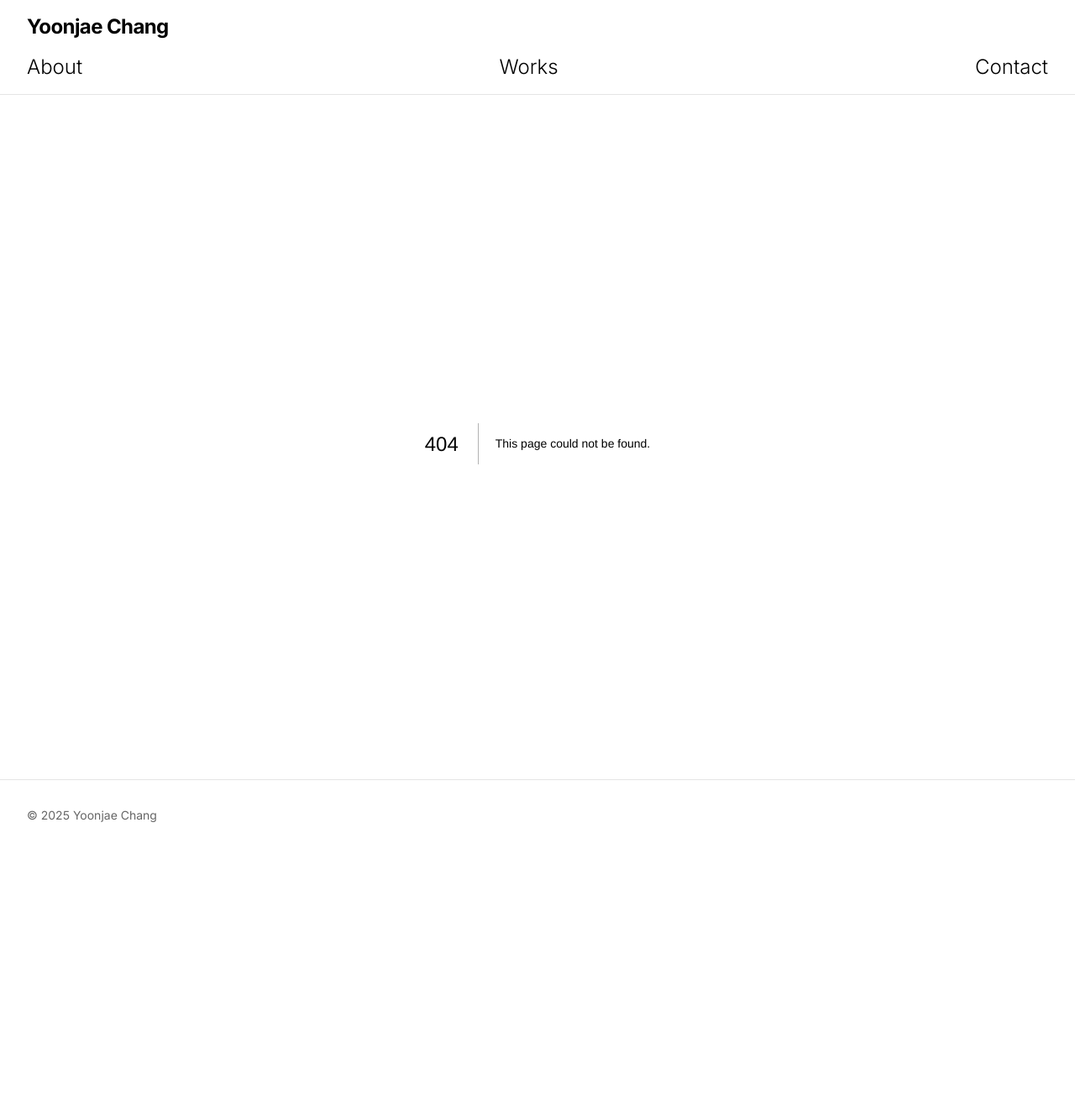
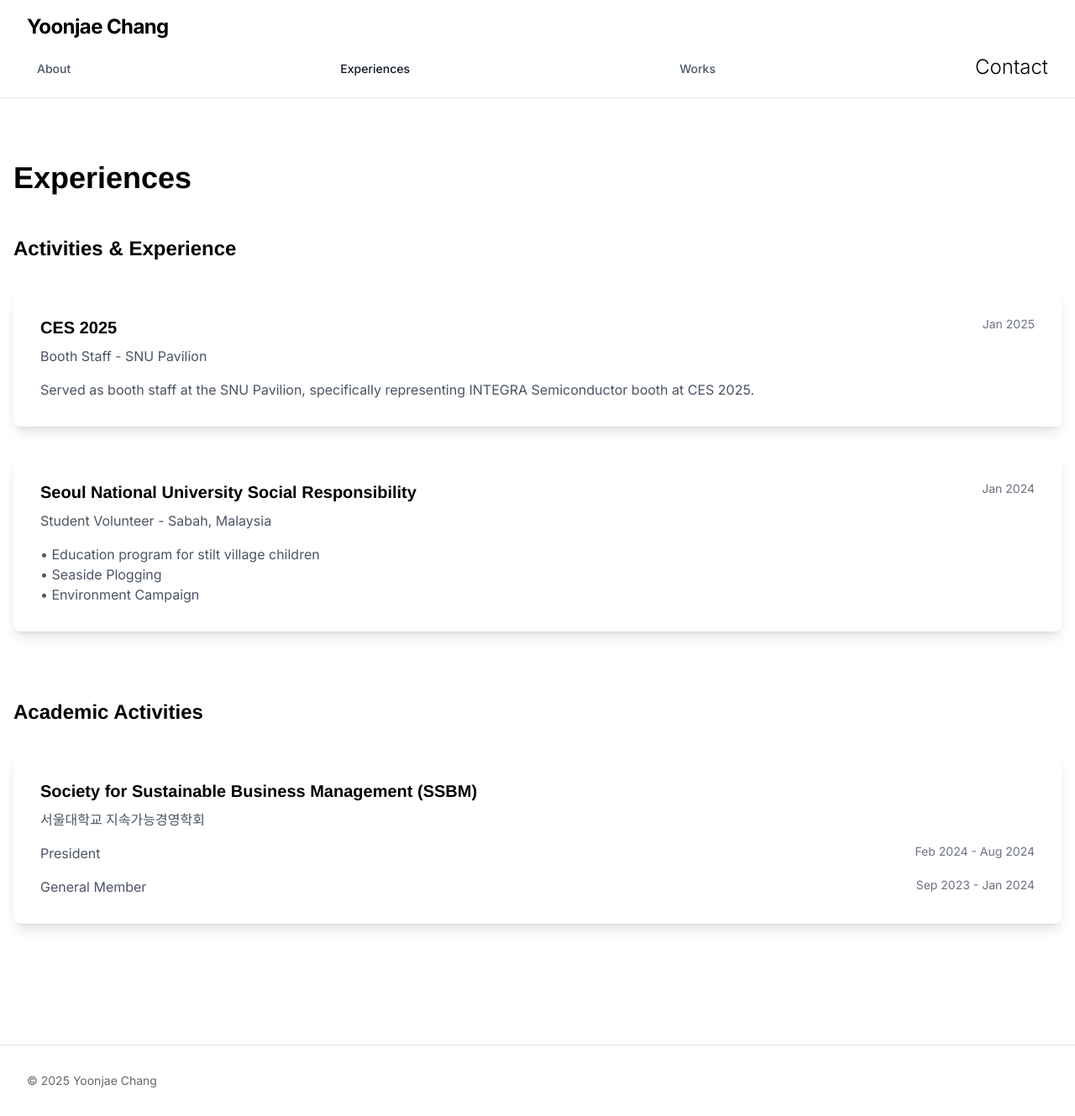
Before and after one commit to yoonj24/personal-website, a Next.js app: page /experiences in a window 1280 px wide. Before the commit this address had no page. Shown: the whole page at 84% size. Before the commit the page ends 1013 px from the top, so only its background shows below. Built offline with nearby package versions, Linux system fonts and the light colour scheme.

Commit message:
Create new Experiences page and update navigation

```diff
--- a/app/_components/Navbar.tsx
+++ b/app/_components/Navbar.tsx
@@ -2,11 +2,13 @@
 
 import Link from 'next/link'
 import { useState, useEffect } from 'react'
+import { useRouter } from 'next/router'
 
 // Navigation component with solid background - Updated April 15
 export default function Navbar() {
   const [visible, setVisible] = useState(true)
   const [prevScrollPos, setPrevScrollPos] = useState(0)
+  const router = useRouter()
 
   useEffect(() => {
     const handleScroll = () => {
@@ -38,10 +40,13 @@ export default function Navbar() {
             Yoonjae Chang
           </Link>
           <div className="flex justify-between w-full">
-            <Link href="/about" className="text-2xl font-light hover:opacity-60 transition-opacity">
+            <Link href="/about" className={`${router.pathname === '/about' ? 'text-gray-900 dark:text-white' : 'text-gray-600 dark:text-gray-300'} hover:text-gray-900 dark:hover:text-white px-3 py-2 text-sm font-medium`}>
               About
             </Link>
-            <Link href="/work" className="text-2xl font-light hover:opacity-60 transition-opacity">
+            <Link href="/experiences" className={`${router.pathname === '/experiences' ? 'text-gray-900 dark:text-white' : 'text-gray-600 dark:text-gray-300'} hover:text-gray-900 dark:hover:text-white px-3 py-2 text-sm font-medium`}>
+              Experiences
+            </Link>
+            <Link href="/works" className={`${router.pathname === '/works' ? 'text-gray-900 dark:text-white' : 'text-gray-600 dark:text-gray-300'} hover:text-gray-900 dark:hover:text-white px-3 py-2 text-sm font-medium`}>
               Works
             </Link>
             <Link href="/contact" className="text-2xl font-light hover:opacity-60 transition-opacity">
--- /dev/null
+++ b/app/experiences/page.tsx
@@ -0,0 +1,70 @@
+import React from 'react'
+
+export default function Experiences() {
+  return (
+    <div className="container mx-auto px-4 py-16">
+      <h1 className="text-4xl font-bold mb-12">Experiences</h1>
+
+      {/* Activities & Experience Section */}
+      <section className="mb-20">
+        <h2 className="text-2xl font-semibold mb-8">Activities & Experience</h2>
+        <div className="space-y-8">
+          {/* CES 2025 Experience */}
+          <div className="bg-white dark:bg-gray-800 rounded-lg p-8 shadow-lg">
+            <div className="flex justify-between items-start mb-4">
+              <div>
+                <h3 className="text-xl font-semibold">CES 2025</h3>
+                <p className="text-gray-600 dark:text-gray-300 mt-2">Booth Staff - SNU Pavilion</p>
+              </div>
+              <span className="text-sm text-gray-500 dark:text-gray-400">Jan 2025</span>
+            </div>
+            <p className="text-gray-600 dark:text-gray-300">
+              Served as booth staff at the SNU Pavilion, specifically representing INTEGRA Semiconductor booth at CES 2025.
+            </p>
+          </div>
+
+          {/* Volunteer Work */}
+          <div className="bg-white dark:bg-gray-800 rounded-lg p-8 shadow-lg">
+            <div className="flex justify-between items-start mb-4">
+              <div>
+                <h3 className="text-xl font-semibold">Seoul National University Social Responsibility</h3>
+                <p className="text-gray-600 dark:text-gray-300 mt-2">Student Volunteer - Sabah, Malaysia</p>
+              </div>
+              <span className="text-sm text-gray-500 dark:text-gray-400">Jan 2024</span>
+            </div>
+            <p className="text-gray-600 dark:text-gray-300">
+              • Education program for stilt village children<br />
+              • Seaside Plogging<br />
+              • Environment Campaign
+            </p>
+          </div>
+        </div>
+      </section>
+
+      {/* Academic Activities Section */}
+      <section className="mb-20">
+        <h2 className="text-2xl font-semibold mb-8">Academic Activities</h2>
+        <div className="space-y-8">
+          <div className="bg-white dark:bg-gray-800 rounded-lg p-8 shadow-lg">
+            <div className="flex justify-between items-start mb-4">
+              <div>
+                <h3 className="text-xl font-semibold">Society for Sustainable Business Management (SSBM)</h3>
+                <p className="text-gray-600 dark:text-gray-300 mt-2">서울대학교 지속가능경영학회</p>
+              </div>
+            </div>
+            <div className="space-y-4">
+              <div className="flex justify-between items-start">
+                <p className="text-gray-600 dark:text-gray-300">President</p>
+                <span className="text-sm text-gray-500 dark:text-gray-400">Feb 2024 - Aug 2024</span>
+              </div>
+              <div className="flex justify-between items-start">
+                <p className="text-gray-600 dark:text-gray-300">General Member</p>
+                <span className="text-sm text-gray-500 dark:text-gray-400">Sep 2023 - Jan 2024</span>
+              </div>
+            </div>
+          </div>
+        </div>
+      </section>
+    </div>
+  )
+}
--- a/app/work/page.tsx
+++ b/app/work/page.tsx
@@ -95,87 +95,6 @@ export default function Work() {
           </div>
         </div>
       </section>
-
-      {/* Design Projects Section */}
-      <section className="mb-20">
-        <h2 className="text-2xl font-semibold mb-8">Design</h2>
-        <div className="grid grid-cols-1 md:grid-cols-2 gap-8">
-          <div className="bg-white dark:bg-gray-800 rounded-lg overflow-hidden shadow-lg">
-            <div className="aspect-w-16 aspect-h-9 relative">
-              {/* Add your design project image here */}
-              <div className="w-full h-48 bg-gray-200 dark:bg-gray-700" />
-            </div>
-            <div className="p-6">
-              <h3 className="text-xl font-semibold mb-2">Contest Project Name</h3>
-              <p className="text-gray-600 dark:text-gray-300 mb-4">Description of your design project and the contest.</p>
-              <div className="flex items-center text-sm text-gray-500 dark:text-gray-400">
-                <span className="mr-4">Contest Name, 2023</span>
-              </div>
-            </div>
-          </div>
-        </div>
-      </section>
-
-      {/* Professional Experience Section */}
-      <section className="mb-20">
-        <h2 className="text-2xl font-semibold mb-8">Professional Experience</h2>
-        <div className="space-y-8">
-          {/* CES 2025 Experience */}
-          <div className="bg-white dark:bg-gray-800 rounded-lg p-8 shadow-lg">
-            <div className="flex justify-between items-start mb-4">
-              <div>
-                <h3 className="text-xl font-semibold">CES 2025</h3>
-                <p className="text-gray-600 dark:text-gray-300 mt-2">Booth Staff - SNU Pavilion</p>
-              </div>
-              <span className="text-sm text-gray-500 dark:text-gray-400">Jan 2025</span>
-            </div>
-            <p className="text-gray-600 dark:text-gray-300">
-              Served as booth staff at the SNU Pavilion, specifically representing INTEGRA Semiconductor booth at CES 2025.
-            </p>
-          </div>
-
-          {/* Volunteer Work */}
-          <div className="bg-white dark:bg-gray-800 rounded-lg p-8 shadow-lg">
-            <div className="flex justify-between items-start mb-4">
-              <div>
-                <h3 className="text-xl font-semibold">Seoul National University Social Responsibility</h3>
-                <p className="text-gray-600 dark:text-gray-300 mt-2">Student Volunteer - Sabah, Malaysia</p>
-              </div>
-              <span className="text-sm text-gray-500 dark:text-gray-400">Oct 2023 - Jan 2024 · 4 mos</span>
-            </div>
-            <p className="text-gray-600 dark:text-gray-300">
-              • Education program for stilt village children<br />
-              • Seaside Plogging<br />
-              • Environment Campaign
-            </p>
-          </div>
-        </div>
-      </section>
-
-      {/* Academic Activities Section */}
-      <section className="mb-20">
-        <h2 className="text-2xl font-semibold mb-8">Academic Activities</h2>
-        <div className="space-y-8">
-          <div className="bg-white dark:bg-gray-800 rounded-lg p-8 shadow-lg">
-            <div className="flex justify-between items-start mb-4">
-              <div>
-                <h3 className="text-xl font-semibold">Society for Sustainable Business Management (SSBM)</h3>
-                <p className="text-gray-600 dark:text-gray-300 mt-2">서울대학교 지속가능경영학회</p>
-              </div>
-            </div>
-            <div className="space-y-4">
-              <div className="flex justify-between items-start">
-                <p className="text-gray-600 dark:text-gray-300">President</p>
-                <span className="text-sm text-gray-500 dark:text-gray-400">Feb 2024 - Aug 2024 · 7 mos</span>
-              </div>
-              <div className="flex justify-between items-start">
-                <p className="text-gray-600 dark:text-gray-300">General Member</p>
-                <span className="text-sm text-gray-500 dark:text-gray-400">Sep 2023 - Jan 2024 · 5 mos</span>
-              </div>
-            </div>
-          </div>
-        </div>
-      </section>
     </div>
   )
 }
```
